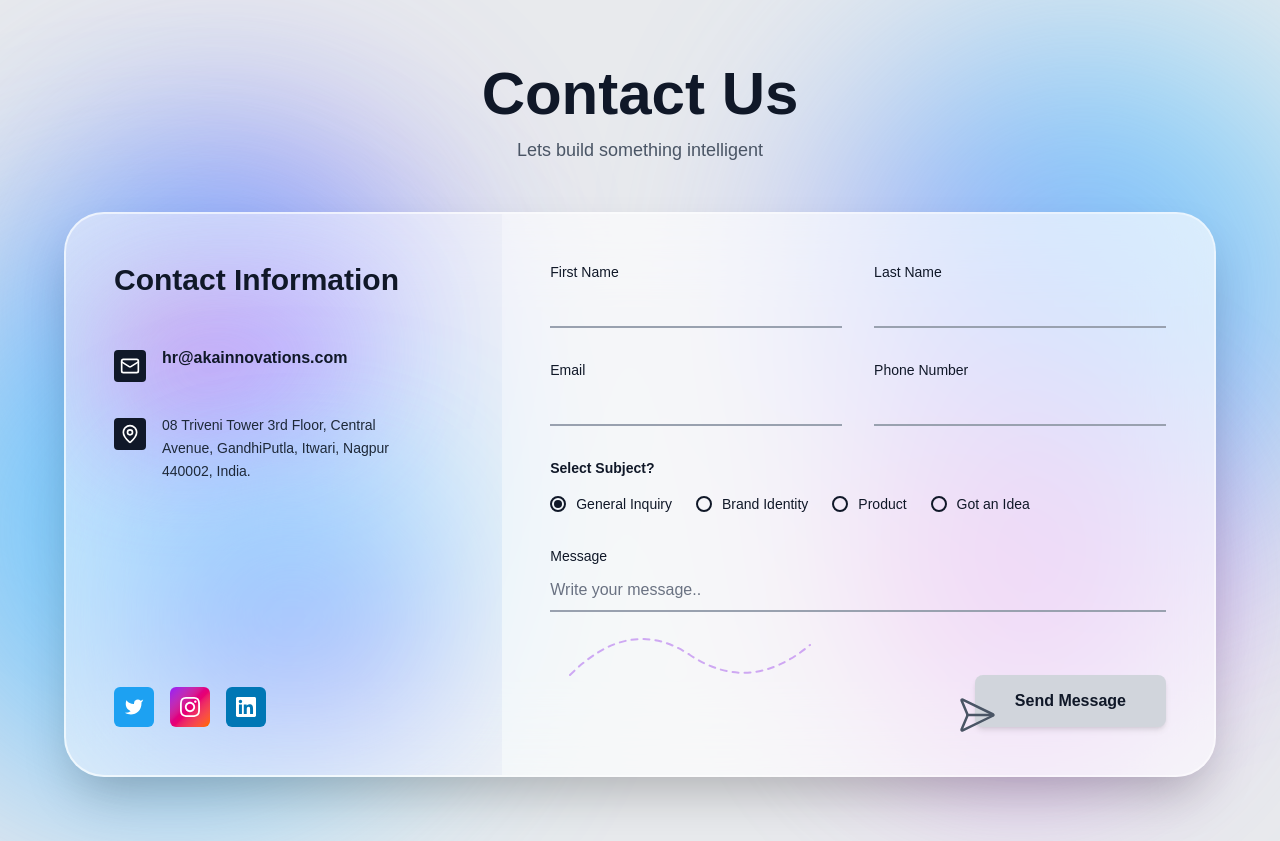
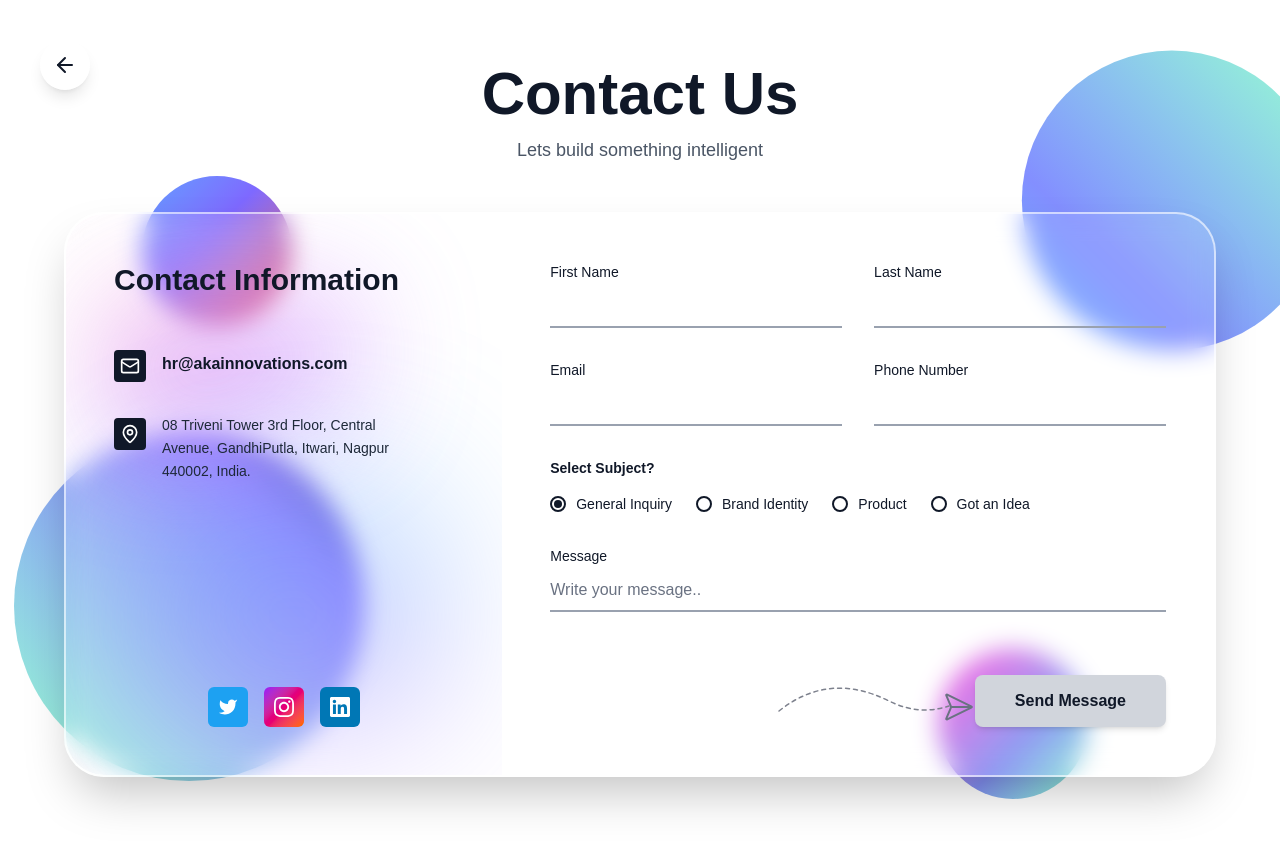
Before and after one commit to AKA-Innovations/AKA-Innovations, a Next.js app in the folder aka-innovations/: page /contact in a window 1280 px wide. Built offline with nearby package versions, Linux system fonts and the light colour scheme.

Commit message:
SEO optimizations

```diff
--- /dev/null
+++ b/aka-innovations/data/metrics.json
@@ -0,0 +1,6 @@
+{
+  "totalVisits": 6,
+  "activeSessions": {
+    "uhortfuzz7mkcw99q2": 1768328215462
+  }
+}
--- a/aka-innovations/src/app/contact/ContactClient.tsx
+++ b/aka-innovations/src/app/contact/ContactClient.tsx
@@ -1,11 +1,14 @@
 "use client";
 
-import React, { useState } from "react";
+import React from "react";
 import { motion } from "framer-motion";
-import { Mail, MapPin, Send } from "lucide-react";
+import { ArrowLeft, Mail, MapPin, Send } from "lucide-react";
 import toast from "react-hot-toast";
+import { useState } from "react";
+import { useRouter } from "next/navigation";
 
-export default function ContactClient() {
+export function ContactClient() {
+    const router = useRouter();
     const [formData, setFormData] = useState({
         firstName: "",
         lastName: "",
@@ -57,70 +60,80 @@ export default function ContactClient() {
         }
     };
     return (
-        <div className="relative min-h-screen w-full overflow-hidden bg-[#e8eaed] flex items-center justify-center py-16 px-4">
+        <section className="relative min-h-screen w-full overflow-hidden flex items-center justify-center py-16 px-4">
+            {/* Back Button */}
+            <motion.button
+                initial={{ opacity: 0, x: -50 }}
+                animate={{ opacity: 1, x: 0 }}
+                transition={{ duration: 0.5 }}
+                onClick={() => router.back()}
+                className="absolute top-6 left-6 md:top-10 md:left-10 z-50 p-3 bg-white/20 backdrop-blur-xl border border-white/40 rounded-full shadow-lg text-gray-900 hover:bg-white/40 transition-colors"
+            >
+                <ArrowLeft size={24} />
+            </motion.button>
             {/* Animated Background Orbs */}
             <div className="absolute inset-0 overflow-hidden pointer-events-none">
                 {/* Top Left Purple Orb */}
                 <motion.div
                     animate={{
-                        x: [0, -20, 0],
-                        y: [0, 20, 0],
-                        scale: [1, 1.1, 1],
+                        x: [0, -70, 0],
+                        y: [0, 70, 0],
+                        scale: [1, 1, 1],
                     }}
                     transition={{
                         duration: 8,
                         repeat: Infinity,
                         ease: "easeInOut",
                     }}
-                    className="absolute top-[15%] left-[5%] w-[350px] h-[350px] rounded-full bg-gradient-to-br from-blue-500 to-purple-600 blur-[100px] opacity-70"
+                    className="absolute top-[15%] left-[15%] w-[150px] h-[150px] rounded-full bg-gradient-to-br from-[#5F9FFF] from-0% via-[#7E69FF] via-42% to-[#FE3D41] to-100%"
                 />
 
                 {/* Top Right Cyan/Green Orb */}
                 <motion.div
                     animate={{
-                        x: [0, 30, 0],
-                        y: [0, -20, 0],
-                        scale: [1, 1.15, 1],
+                        x: [0, 50, 0],
+                        y: [0, -40, 0],
+                        scale: [1, 1, 1],
                     }}
                     transition={{
-                        duration: 10,
+                        duration: 7,
                         repeat: Infinity,
                         ease: "easeInOut",
                         delay: 1,
                     }}
-                    className="absolute top-[10%] right-[0%] w-[450px] h-[450px] rounded-full bg-gradient-to-bl from-cyan-300 via-blue-400 to-purple-500 blur-[100px] opacity-70"
+                    className="absolute top-[10%] right-[0%] w-[300px] h-[300px] rounded-full bg-gradient-to-bl from-[#98FFCE] from-0% via-[#838FFF] via-70% to-[#60B2FF] to-100%"
                 />
 
                 {/* Bottom Left Blue Orb */}
                 <motion.div
                     animate={{
-                        x: [0, -25, 0],
-                        y: [0, -30, 0],
-                        scale: [1, 1.2, 1],
+                        x: [0, -50, 0],
+                        y: [0, -60, 0],
+                        scale: [1, 1, 1],
                     }}
                     transition={{
-                        duration: 12,
+                        duration: 7,
                         repeat: Infinity,
                         ease: "easeInOut",
                         delay: 2,
                     }}
-                    className="absolute bottom-[5%] left-[-5%] w-[500px] h-[500px] rounded-full bg-gradient-to-tr from-blue-400 to-cyan-300 blur-[100px] opacity-70"
+                    className="absolute bottom-[0%] left-[5%] w-[350px] h-[350px] rounded-full bg-gradient-to-tr from-[#98FFCE] from-0% via-[#5F9FFF] via-25% via-[#8571FF] via-75% to-[#3F2FA5] to-100%"
                 />
 
                 {/* Bottom Right Purple/Pink Orb */}
                 <motion.div
                     animate={{
-                        x: [0, 20, 0],
-                        y: [0, 25, 0],
-                        scale: [1, 1.1, 1],
+                        x: [0, 40, 0],
+                        y: [0, 50, 0],
+                        scale: [1, 1, 1],
                     }}
                     transition={{
-                        duration: 9,
+                        duration: 5,
                         repeat: Infinity,
                         ease: "easeInOut",
                         delay: 0.5,
                     }}
-                    className="absolute bottom-[15%] right-[10%] w-[300px] h-[300px] rounded-full bg-gradient-to-tl from-purple-500 to-pink-400 blur-[80px] opacity-60"
+                    className="absolute bottom-[5%] right-[15%] w-[150px] h-[150px] rounded-full bg-gradient-to-br from-[#FF3BDE] from-0% via-[#7E69FF] via-41% via-[#828FF1] via-59% to-[#8DFFC9] to-100%"
                 />
             </div>
 
@@ -128,18 +141,18 @@ export default function ContactClient() {
             <div className="relative z-10 w-full max-w-6xl flex flex-col items-center">
                 {/* Page Header */}
                 <div className="text-center mb-12">
-                    <h1 className="text-5xl md:text-6xl font-bold text-gray-900 mb-3">
+                    <h2 className="text-5xl md:text-6xl font-bold text-gray-900 mb-3">
                         Contact Us
-                    </h1>
+                    </h2>
                     <p className="text-gray-600 text-lg">
                         Lets build something intelligent
                     </p>
                 </div>
 
                 {/* Glass Card with Strong Border */}
-                <div className="w-full bg-white/50 backdrop-blur-2xl rounded-[2.5rem] shadow-2xl border-2 border-white/60 overflow-hidden flex flex-col lg:flex-row">
+                <div className="w-full bg-white/10 backdrop-blur-md rounded-[2.5rem] shadow-2xl border-2 border-white/60 overflow-hidden flex flex-col lg:flex-row">
                     {/* Left Side: Contact Info */}
-                    <div className="w-full lg:w-[38%] relative p-10 md:p-12 flex flex-col justify-between overflow-hidden">
+                    <div className="w-full lg:w-[38%] relative p-10 md:p-12 flex flex-col justify-between overflow-hidden backdrop-blur-md">
                         {/* Pink/Purple Gradient Glow behind heading */}
                         <div className="absolute top-[15%] left-[10%] w-[250px] h-[150px] bg-gradient-to-br from-pink-400 via-purple-400 to-transparent blur-[60px] opacity-60 pointer-events-none" />
 
@@ -152,7 +165,7 @@ export default function ContactClient() {
                             </h2>
 
                             <div className="space-y-8">
-                                <div className="flex items-start space-x-4">
+                                <div className="flex items-center space-x-4">
                                     <div className="mt-1 bg-gray-900 p-1.5 rounded">
                                         <Mail className="w-5 h-5 text-white" />
                                     </div>
@@ -174,7 +187,7 @@ export default function ContactClient() {
                         </div>
 
                         {/* Social Icons at Bottom */}
-                        <div className="relative z-10 mt-16 flex space-x-4">
+                        <div className="relative z-10 justify-center mt-16 flex space-x-4">
                             <a
                                 href="#"
                                 className="p-2.5 bg-[#1DA1F2] text-white rounded-md hover:scale-110 transition-transform"
@@ -200,7 +213,7 @@ export default function ContactClient() {
                                 </svg>
                             </a>
                             <a
-                                href="#"
+                                href="https://www.linkedin.com/company/aka-innovations"
                                 className="p-2.5 bg-[#0077B5] text-white rounded-md hover:scale-110 transition-transform"
                             >
                                 <svg
@@ -215,7 +228,7 @@ export default function ContactClient() {
                     </div>
 
                     {/* Right Side: Form */}
-                    <div className="w-full lg:w-[62%] p-10 md:p-12 relative bg-white/30">
+                    <div className="w-full lg:w-[62%] p-10 md:p-12 relative  ">
                         <form onSubmit={handleSubmit} className="space-y-8">
                             {/* Name Row */}
                             <div className="grid grid-cols-1 md:grid-cols-2 gap-8">
@@ -330,19 +343,19 @@ export default function ContactClient() {
                             {/* Footer Action */}
                             <div className="flex items-center justify-end pt-6 relative">
                                 {/* Paper Plane Trail */}
-                                <div className="absolute left-0 bottom-8 pointer-events-none hidden lg:block">
+                                <div className="absolute right-[32%] bottom-[-5%] pointer-events-none hidden lg:block">
                                     <svg
-                                        width="280"
-                                        height="100"
-                                        viewBox="0 0 280 100"
+                                        width="200"
+                                        height="80"
+                                        viewBox="0 0 200 80"
                                         fill="none"
-                                        className="opacity-40"
+                                        className=""
                                     >
                                         <path
-                                            d="M 20 80 Q 80 20 140 60 T 260 50"
-                                            stroke="#9333ea"
-                                            strokeWidth="2"
-                                            strokeDasharray="6 6"
+                                            d="M 10 60 Q 60 20 120 50 Q 150 65 180 55"
+                                            stroke="#7D818D"
+                                            strokeWidth="1.5"
+                                            strokeDasharray="4 4"
                                             fill="none"
                                             strokeLinecap="round"
                                         />
@@ -350,8 +363,12 @@ export default function ContactClient() {
                                 </div>
 
                                 {/* Paper Plane Icon */}
-                                <div className="absolute right-44 -bottom-2 pointer-events-none hidden lg:block text-gray-600">
-                                    <Send size={40} className="rotate-45" strokeWidth={1.5} />
+                                <div className="absolute right-[32%] bottom-[5%] pointer-events-none hidden lg:block text-gray-500">
+                                    <Send
+                                        size={32}
+                                        className="rotate-[45deg]"
+                                        strokeWidth={1.5}
+                                    />
                                 </div>
 
                                 <button
@@ -366,6 +383,6 @@ export default function ContactClient() {
                     </div>
                 </div>
             </div>
-        </div>
+        </section>
     );
 }
--- a/aka-innovations/src/app/contact/page.tsx
+++ b/aka-innovations/src/app/contact/page.tsx
@@ -1,5 +1,5 @@
 import { Metadata } from "next";
-import ContactClient from "./ContactClient";
+import { ContactClient } from "./ContactClient";
 
 export const metadata: Metadata = {
   title: "Contact Us | AKA Innovations",
@@ -28,12 +28,13 @@ export default function ContactPage() {
   };
 
   return (
-    <>
+    <div className="bg-white
+    ">
       <script
         type="application/ld+json"
         dangerouslySetInnerHTML={{ __html: JSON.stringify(jsonLd) }}
       />
       <ContactClient />
-    </>
+    </div>
   );
 }
--- a/aka-innovations/src/app/sitemap.ts
+++ b/aka-innovations/src/app/sitemap.ts
@@ -22,5 +22,11 @@ export default function sitemap(): MetadataRoute.Sitemap {
             changeFrequency: 'monthly',
             priority: 0.8,
         },
+        {
+            url: `${baseUrl}/contact`,
+            lastModified: new Date(),
+            changeFrequency: 'monthly',
+            priority: 0.8,
+        },
     ]
 }
--- a/aka-innovations/src/components/layout/Contact.tsx
+++ b/aka-innovations/src/components/layout/Contact.tsx
@@ -130,9 +130,9 @@ export function Contact() {
       <div className="relative z-10 w-full max-w-6xl flex flex-col items-center">
         {/* Page Header */}
         <div className="text-center mb-12">
-          <h1 className="text-5xl md:text-6xl font-bold text-gray-900 mb-3">
+          <h2 className="text-5xl md:text-6xl font-bold text-gray-900 mb-3">
             Contact Us
-          </h1>
+          </h2>
           <p className="text-gray-600 text-lg">
             Lets build something intelligent
           </p>
--- a/aka-innovations/src/components/layout/Hero.tsx
+++ b/aka-innovations/src/components/layout/Hero.tsx
@@ -60,7 +60,7 @@ export function Hero() {
           >
             Building Intelligent Products that
             <br className="hidden md:block" />
-            <span className="bg-gradient-to-r from-[#6e7bf2] via-[#a388ee] to-[#f28686] bg-clip-text text-transparent block md:inline mt-2 md:mt-0">
+            <span className="bg-gradient-to-r from-[#374af2] via-[#7861b5] to-[#f28686] bg-clip-text text-transparent block md:inline mt-2 md:mt-0">
               Scale Businesses Today
             </span>
           </motion.h1>
```
Also changed, not shown: aka-innovations/src/app/api/metrics/route.ts (added, +26 -0 lines), aka-innovations/src/components/layout/Footer.tsx (+27 -1 lines), aka-innovations/src/components/layout/FooterMetrics.tsx (added, +80 -0 lines), aka-innovations/src/lib/metrics.ts (added, +104 -0 lines), aka-innovations/src/app/icon.svg, aka-innovations/src/app/pp.svg.
